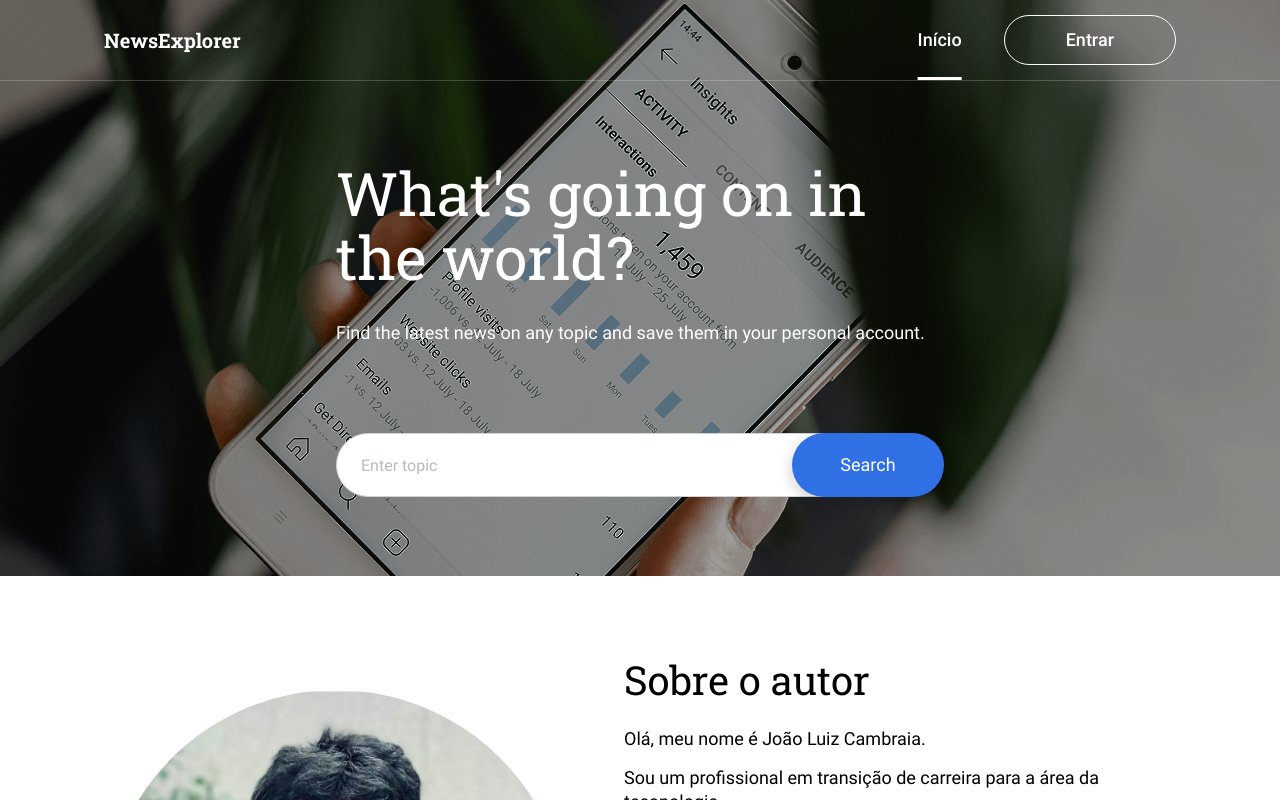
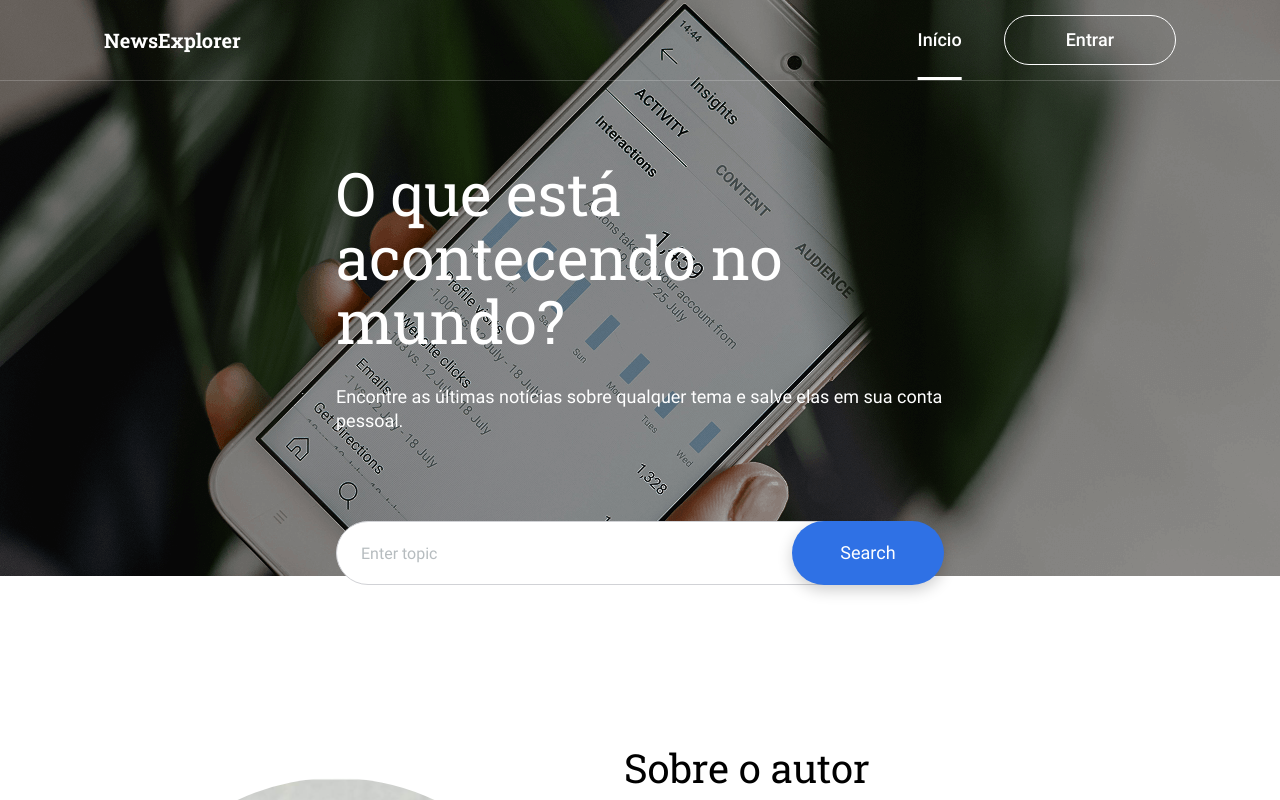
Before and after one commit to jlcambraia/news-explorer-frontend, a React (Vite) app: page / in a window 1280 px wide. Shown: the top 800 px of the page. Built offline with nearby package versions, Linux system fonts and the light colour scheme.

Commit message:
refactor: traduz para português

```diff
--- a/src/pages/Main/components/Search/Search.jsx
+++ b/src/pages/Main/components/Search/Search.jsx
@@ -5,12 +5,18 @@ import SearchForm from "./SearchForm/SearchForm";
 export default function Search() {
   return (
     <section className="search">
-      <h2 className="search__title">What's going on in the world?</h2>
-      <p className="search__subtitle">
-        Find the latest news on any topic and save them in your personal
-        account.
-      </p>
-      <SearchForm />
+      <div className="search__container">
+        <h2 className="search__title">
+          O que está{" "}
+          <span className="search__title-paragraph">acontecendo no mundo?</span>
+        </h2>
+
+        <p className="search__subtitle">
+          Encontre as últimas notícias sobre qualquer tema e salve elas em sua
+          conta <span className="search__subtitle-paragraph">pessoal.</span>
+        </p>
+        <SearchForm />
+      </div>
     </section>
   );
 }
```
